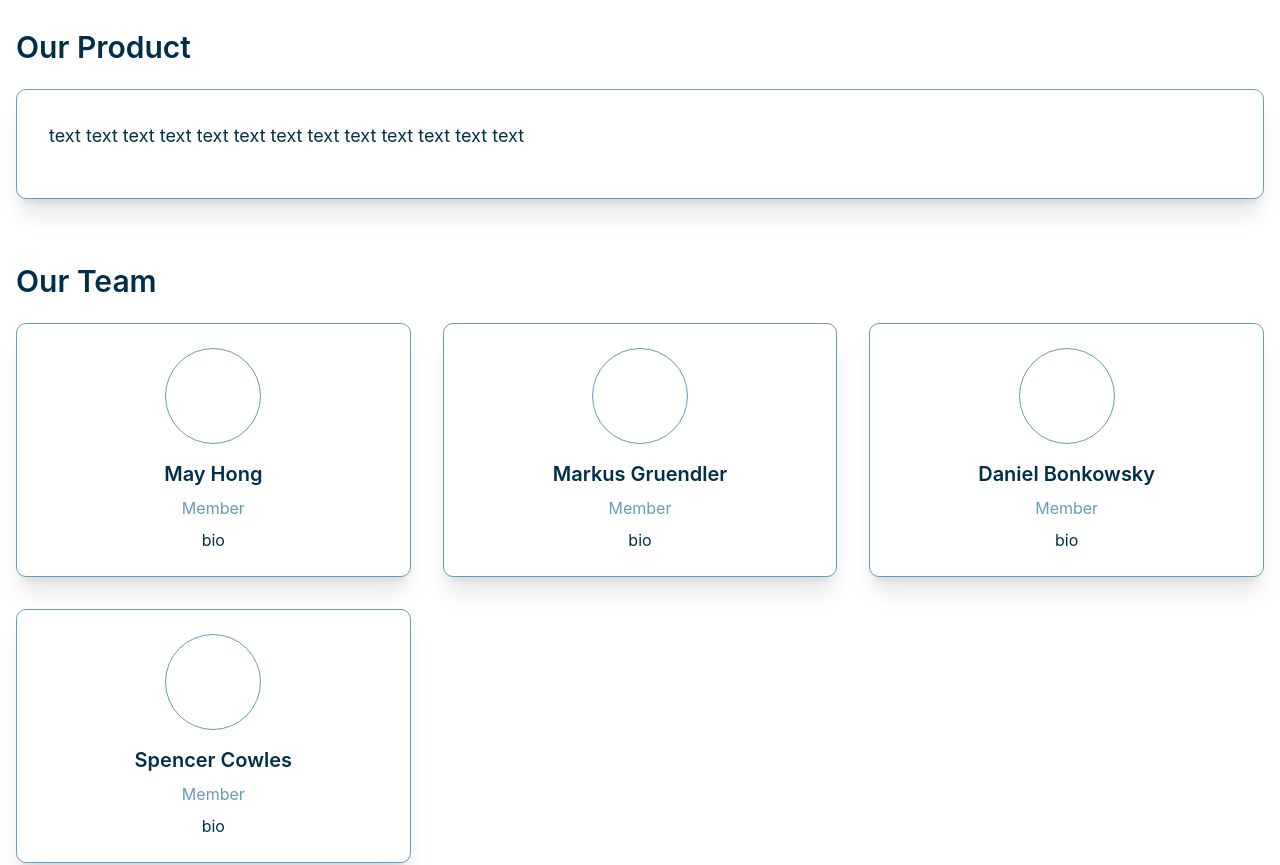
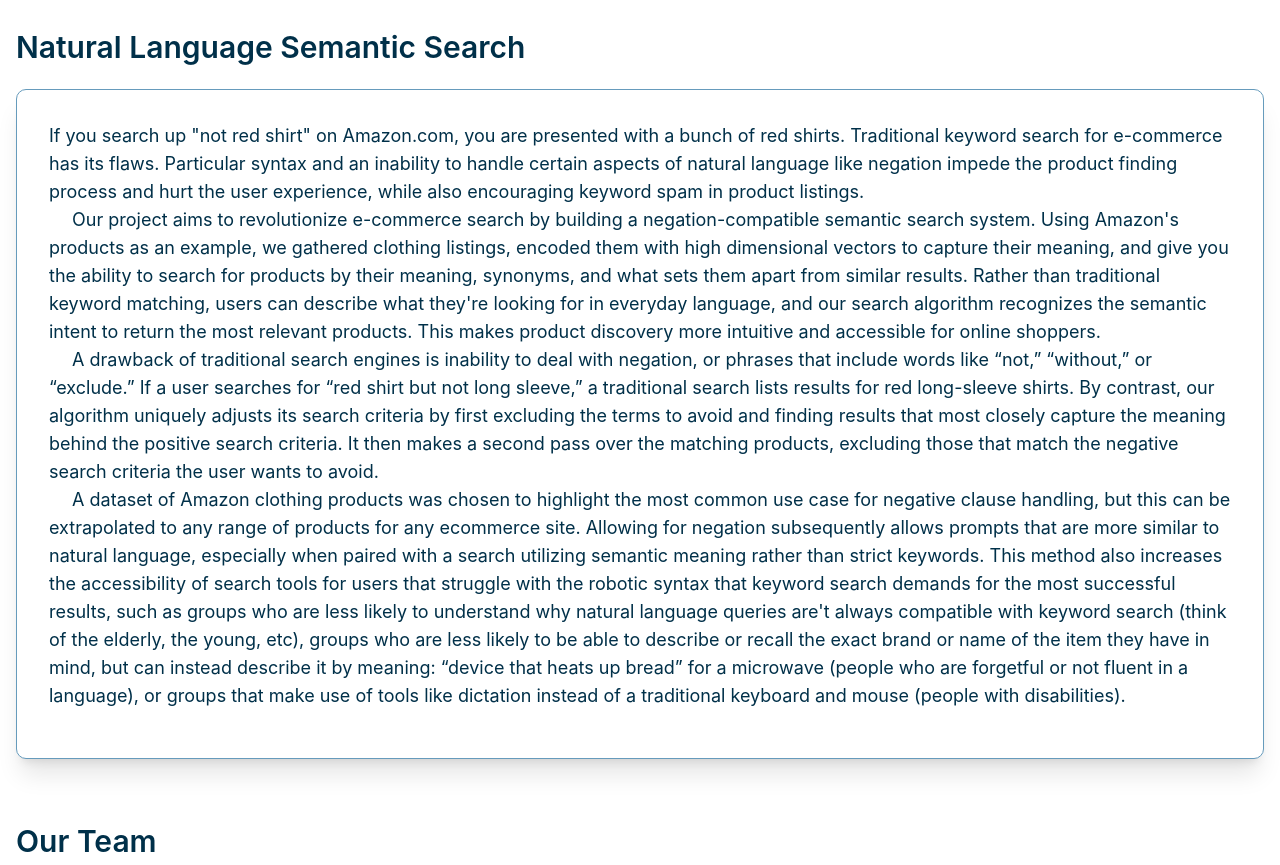
Before and after one commit to mayhong1/diamondhacks, a Next.js app in the folder frontend/: page /about in a window 1280 px wide. Shown: the part 260-1125 px from the top of the page. Built offline with nearby package versions, Linux system fonts and the light colour scheme.

Commit message:
project description + team grid

```diff
--- a/frontend/src/app/about/page.js
+++ b/frontend/src/app/about/page.js
@@ -21,11 +21,16 @@ export default function AboutPage() {
           {/* Product Section */}
           <div className="mb-16">
             <h2 className="text-3xl font-semibold mb-6 text-[var(--text-color)]">
-              Our Product
+              Natural Language Semantic Search
             </h2>
             <div className="bg-white rounded-lg p-8 shadow-xl border border-[var(--border-color)]">
               <p className="text-lg text-[var(--text-color)] mb-4">
-                text text text text text text text text text text text text text
+                If you search up "not red shirt" on Amazon.com, you are presented with a bunch of red shirts. Traditional keyword search for e-commerce has its flaws. Particular syntax and an inability to handle certain aspects of natural language like negation impede the product finding process and hurt the user experience, while also encouraging keyword spam in product listings.
+
+                <br></br> &emsp; Our project aims to revolutionize e-commerce search by building a negation-compatible semantic search system. Using Amazon's products as an example, we gathered clothing listings, encoded them with high dimensional vectors to capture their meaning, and give you the ability to search for products by their meaning, synonyms, and what sets them apart from similar results. Rather than traditional keyword matching, users can describe what they're looking for in everyday language, and our search algorithm recognizes the semantic intent to return the most relevant products. This makes product discovery more intuitive and accessible for online shoppers.
+
+                <br></br> &emsp; A drawback of traditional search engines is inability to deal with negation, or phrases that include words like “not,” “without,” or “exclude.” If a user searches for “red shirt but not long sleeve,” a traditional search lists results for red long-sleeve shirts. By contrast, our algorithm uniquely adjusts its search criteria by first excluding the terms to avoid and finding results that most closely capture the meaning behind the positive search criteria. It then makes a second pass over the matching products, excluding those that match the negative search criteria the user wants to avoid.
+                <br></br> &emsp; A dataset of Amazon clothing products was chosen to highlight the most common use case for negative clause handling, but this can be extrapolated to any range of products for any ecommerce site. Allowing for negation subsequently allows prompts that are more similar to natural language, especially when paired with a search utilizing semantic meaning rather than strict keywords. This method also increases the accessibility of search tools for users that struggle with the robotic syntax that keyword search demands for the most successful results, such as groups who are less likely to understand why natural language queries are't always compatible with keyword search (think of the elderly, the young, etc), groups who are less likely to be able to describe or recall the exact brand or name of the item they have in mind, but can instead describe it by meaning: “device that heats up bread” for a microwave (people who are forgetful or not fluent in a language), or groups that make use of tools like dictation instead of a traditional keyboard and mouse (people with disabilities).
               </p>
             </div>
           </div>
@@ -35,7 +40,7 @@ export default function AboutPage() {
             <h2 className="text-3xl font-semibold mb-6 text-[var(--text-color)]">
               Our Team
             </h2>
-            <div className="grid grid-cols-1 md:grid-cols-2 lg:grid-cols-3 gap-8">
+            <div className="grid grid-cols-1 md:grid-cols-2 lg:grid-cols-4 gap-8">
               {/* Team Member Cards - Add more as needed */}
               <div className="bg-white rounded-lg p-6 shadow-xl border border-[var(--border-color)]">
                 <div className="w-24 h-24 bg-[var(--input-bg)] rounded-full mx-auto mb-4 border border-[var(--border-color)]"></div>
```
